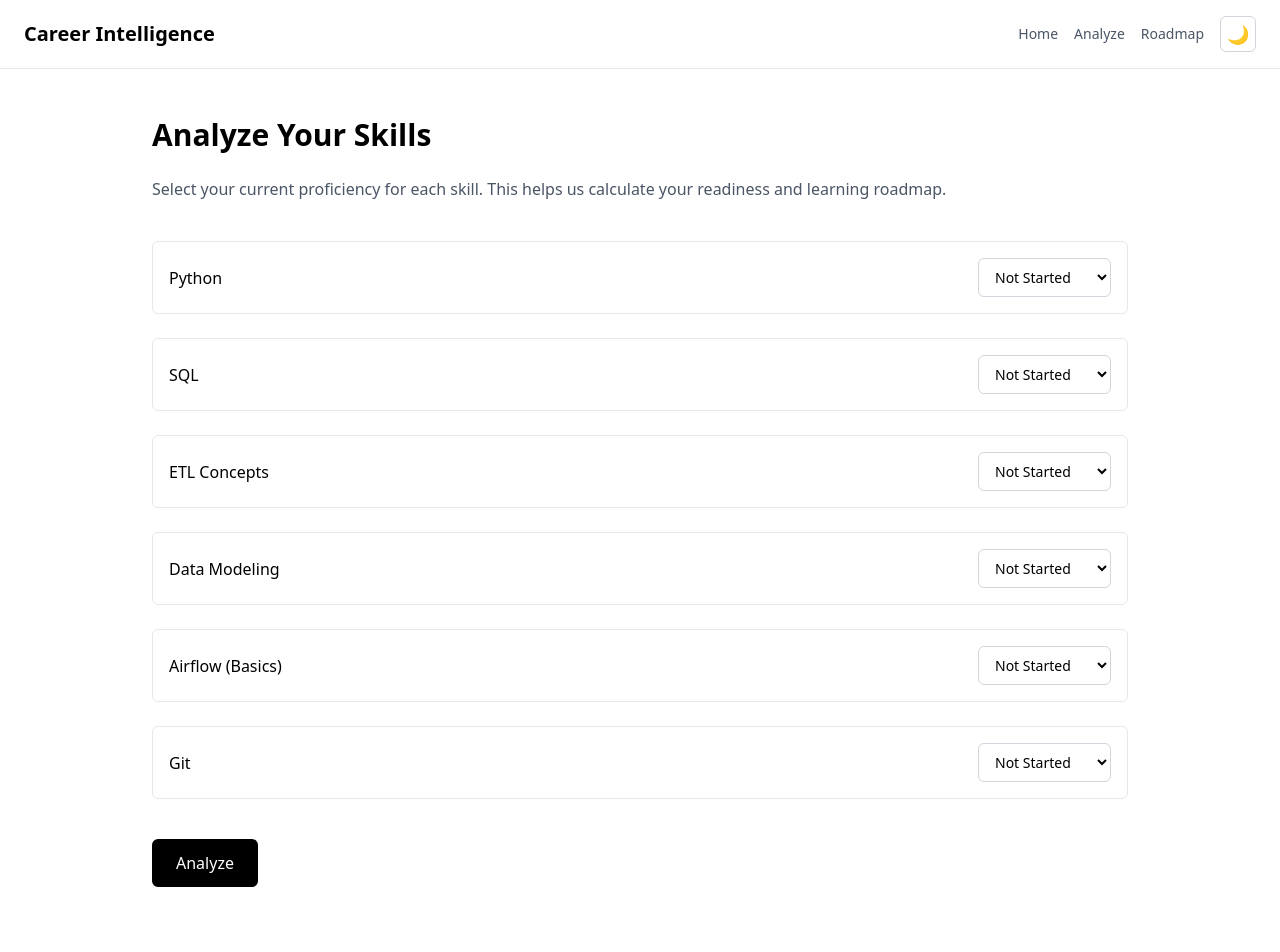
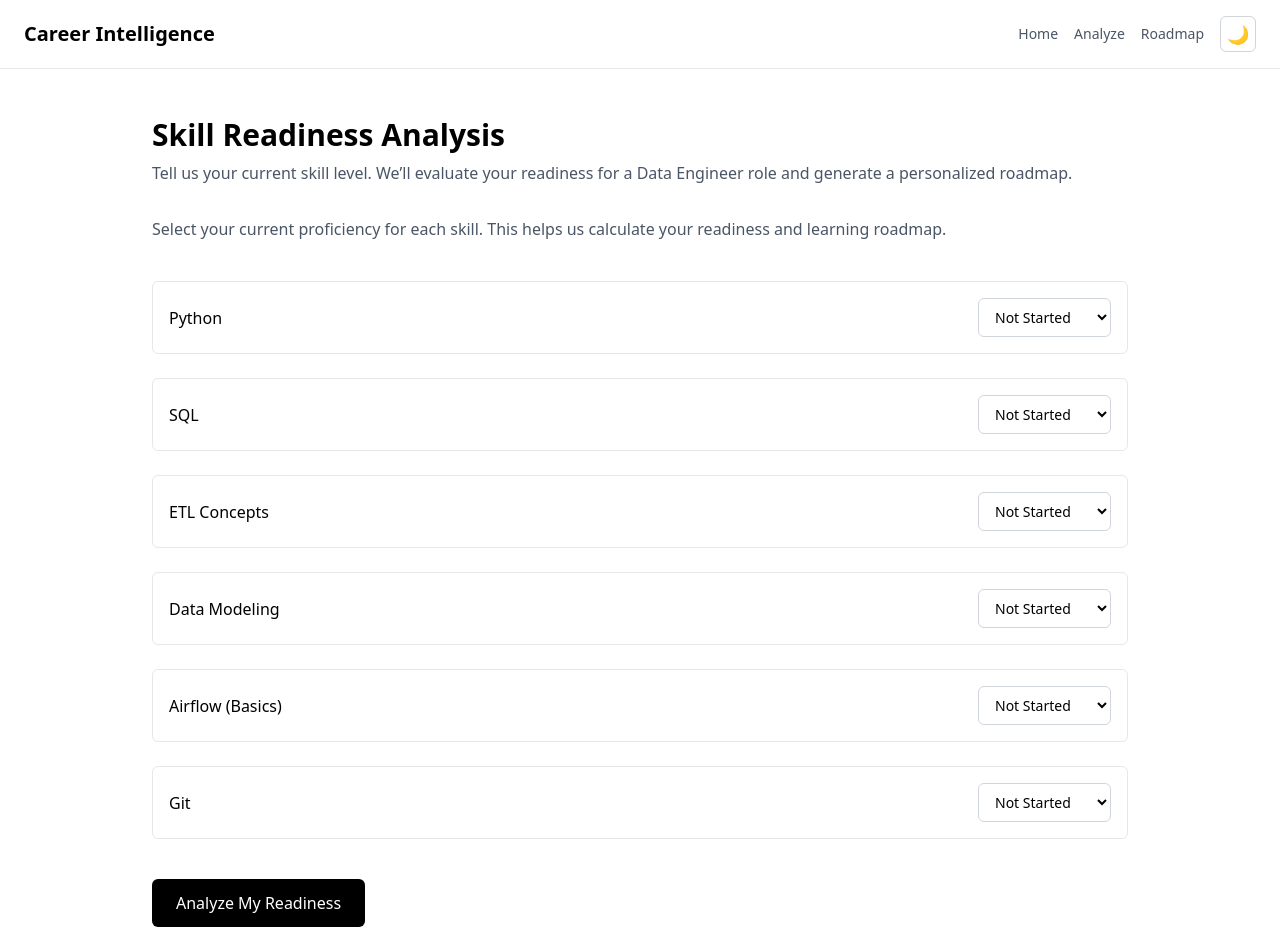
Before and after one commit to sumitkpal62/career_intelligent, a Next.js app in the folder career_intelligence_frontend/: page /analyze in a window 1280 px wide. Shown: the top 952 px of the page. Built offline with nearby package versions, Linux system fonts and the light colour scheme.

Commit message:
MINOR: Polish Analyze and Roadmap UX copy and visual hierarchy and Fix invalid nested paragraph structure in analysis results

```diff
--- a/career_intelligence_frontend/src/app/analyze/page.tsx
+++ b/career_intelligence_frontend/src/app/analyze/page.tsx
@@ -71,9 +71,15 @@ export default function AnalyzePage() {
 
   return (
     <main className="max-w-5xl mx-auto px-6 py-12">
-      <h2 className="text-3xl font-bold mb-6">
-        Analyze Your Skills
+      <h2 className="text-3xl font-bold mb-2">
+        Skill Readiness Analysis
       </h2>
+
+      <p className="text-gray-600 dark:text-gray-400 mb-8">
+        Tell us your current skill level. We’ll evaluate your readiness
+        for a Data Engineer role and generate a personalized roadmap.
+      </p>
+
 
       <p className="text-gray-600 dark:text-gray-400 mb-10">
         Select your current proficiency for each skill.
@@ -133,7 +139,7 @@ export default function AnalyzePage() {
             disabled:opacity-50
           "
         >
-          {loading ? "Analyzing..." : "Analyze"}
+          {loading ? "Analyzing your profile..." : "Analyze My Readiness"}
         </button>
       </div>
 
@@ -178,26 +184,30 @@ export default function AnalyzePage() {
               bg-white dark:bg-gray-800
             "
           >
-            <p className="mb-2">
-              <strong>Readiness:</strong>{" "}
+            <div className="mb-2">
+              <strong>Overall Readiness:</strong>
+              <p className="text-sm text-gray-600 dark:text-gray-400 mt-1">
+                This score reflects how close you are to being job-ready
+                for a Data Engineer role.
+              </p>
               {result.analysis.readiness_percentage}% (
               {result.analysis.readiness_level})
-            </p>
+            </div>
 
-            <p className="mb-2">
+            <div className="mb-2">
               <strong>Missing Skills:</strong>{" "}
               {result.analysis.missing_skills.join(", ") || "None"}
-            </p>
+            </div>
 
-            <p className="mb-2">
+            <div className="mb-2">
               <strong>Weak Skills:</strong>{" "}
               {result.analysis.weak_skills.join(", ") || "None"}
-            </p>
+            </div>
 
-            <p>
+            <div>
               <strong>Strong Skills:</strong>{" "}
               {result.analysis.strong_skills.join(", ") || "None"}
-            </p>
+            </div>
           </div>
 
           <div
--- a/career_intelligence_frontend/src/app/roadmap/page.tsx
+++ b/career_intelligence_frontend/src/app/roadmap/page.tsx
@@ -38,7 +38,8 @@ export default function RoadmapPage() {
           No roadmap found
         </h2>
         <p className="text-gray-600 dark:text-gray-400">
-          Please analyze your skills first to generate a roadmap.
+          Start by analyzing your skills to generate a personalized
+          learning roadmap tailored to your current level.
         </p>
       </main>
     );
@@ -50,8 +51,10 @@ export default function RoadmapPage() {
         Your Learning Roadmap
       </h2>
 
-      <p className="text-gray-600 dark:text-gray-400 mb-12">
-        This roadmap is generated based on your current skill analysis.
+      <p className="text-gray-600 dark:text-gray-400 mb-12 max-w-3xl">
+        This roadmap breaks your journey into clear phases.
+        Focus on completing one phase at a time to steadily move
+        toward Data Engineer readiness.
       </p>
 
       <div className="space-y-8">
```
